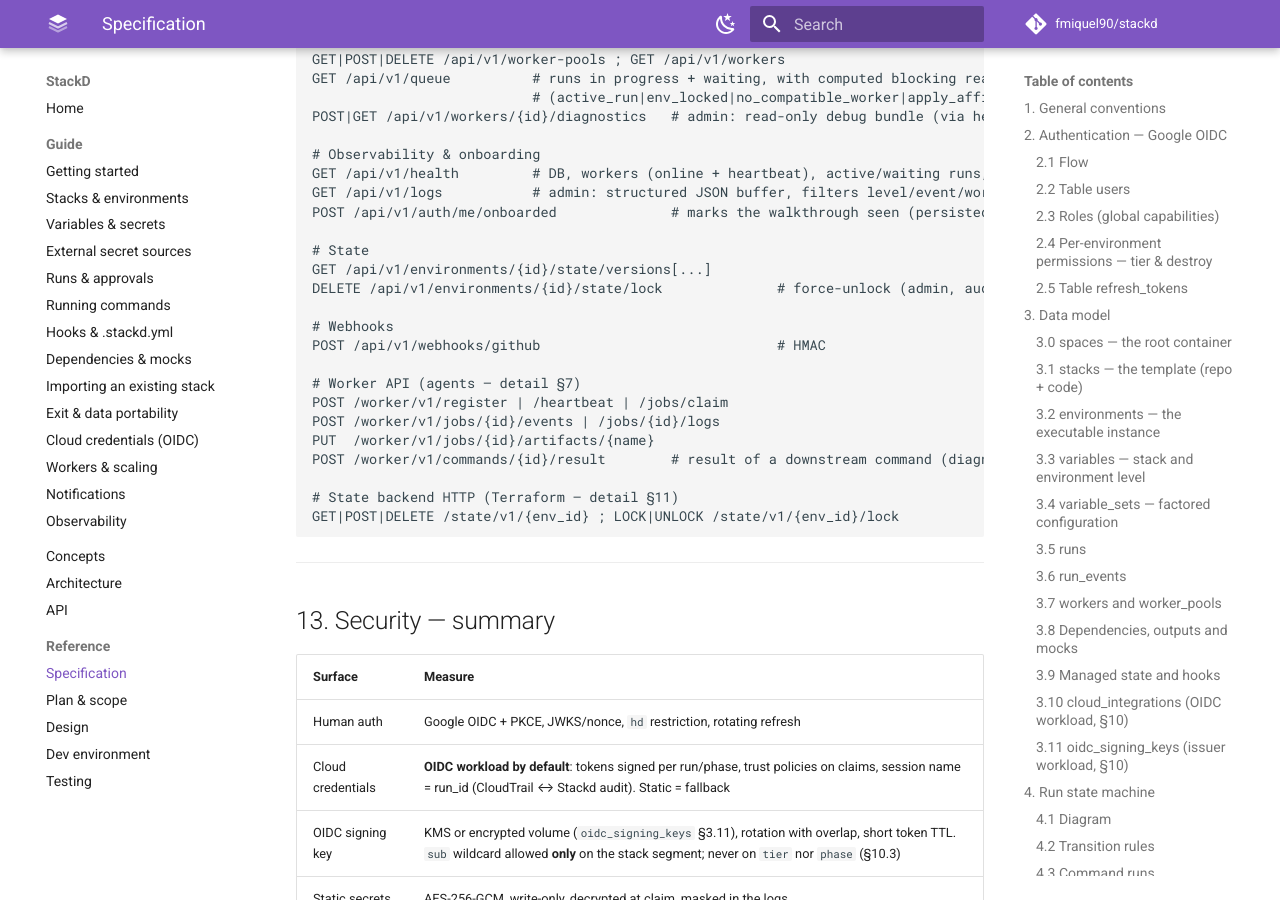
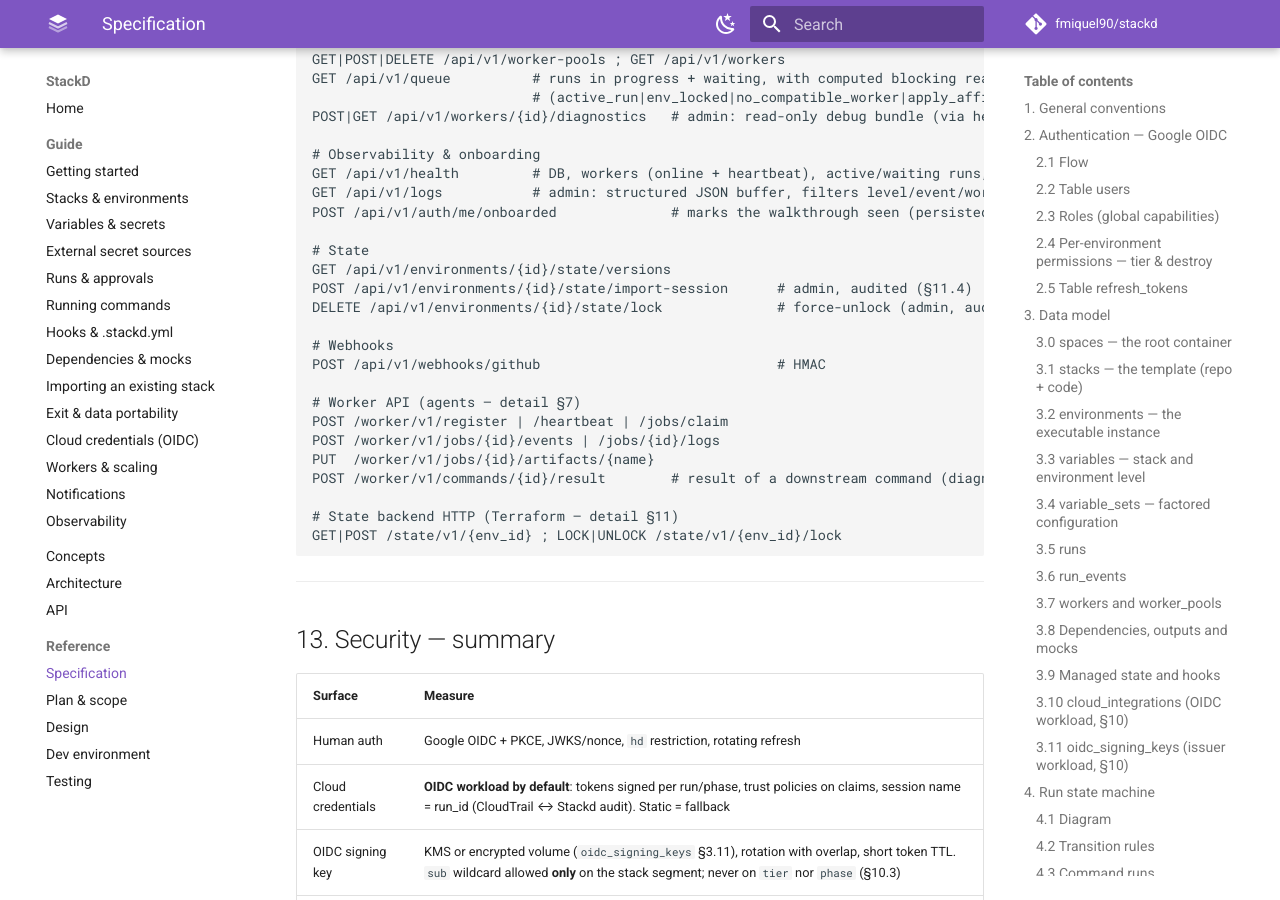
Before and after one commit to fmiquel90/stackd, an MkDocs documentation site: the page built from docs/SPECS.md, in a window 1280 px wide and 900 px high, scrolled down 31665 px. Built offline with MkDocs 1.6.1 and Material for MkDocs 9.7.7, drawn with Linux system fonts in a browser that asks for light colours; comment, search, counter and statistics services are not loaded; some of the changed text lies outside the part shown.

Commit message:
docs(specs): align state routes and state audit actions with the code
§12 listed a DELETE /state/v1/{env_id} that does not exist and hid the
import-session route behind "versions[...]"; list the real routes.
§6.2 listed state.version_downloaded and state.deleted, but no endpoint
downloads a state version for a human or deletes state, so nothing can
emit them: drop them, and list state.import_session_created, which the
import session does emit (§11.4).

Co-Authored-By: Claude Opus 5.5 <noreply@anthropic.com>
Claude-Session: https://claude.ai/code/session_01GnPDxipMbvu5Jz99ykzK9t

````diff
--- a/docs/SPECS.md
+++ b/docs/SPECS.md
@@ -488,7 +488,7 @@ hook.* (created|updated|deleted)
 run.triggered / run.confirmed ⭐ / run.discarded / run.canceled
 run.applied ⭐ / run.apply_failed / run.destroy_triggered
 run.check_failed / run.check_warned           # results of the after_plan hooks
-state.force_unlocked / state.version_downloaded / state.deleted
+state.force_unlocked / state.import_session_created   # §11.4
 dependency.created / dependency.deleted / dependency.mock_consumed
 cloud_integration.created / cloud_integration.updated / cloud_integration.deleted
 worker_pool.created / worker_pool.token_rotated / worker_pool.deleted
@@ -1047,7 +1047,8 @@ GET /api/v1/logs           # admin: structured JSON buffer, filters level/event/
 POST /api/v1/auth/me/onboarded              # marks the walkthrough seen (persisted server-side)
 
 # State
-GET /api/v1/environments/{id}/state/versions[...]
+GET /api/v1/environments/{id}/state/versions
+POST /api/v1/environments/{id}/state/import-session      # admin, audited (§11.4)
 DELETE /api/v1/environments/{id}/state/lock              # force-unlock (admin, audited)
 
 # Webhooks
@@ -1060,7 +1061,7 @@ PUT  /worker/v1/jobs/{id}/artifacts/{name}
 POST /worker/v1/commands/{id}/result        # result of a downstream command (diagnostics…)
 
 # State backend HTTP (Terraform — detail §11)
-GET|POST|DELETE /state/v1/{env_id} ; LOCK|UNLOCK /state/v1/{env_id}/lock
+GET|POST /state/v1/{env_id} ; LOCK|UNLOCK /state/v1/{env_id}/lock
 ```
 
 ---
````
